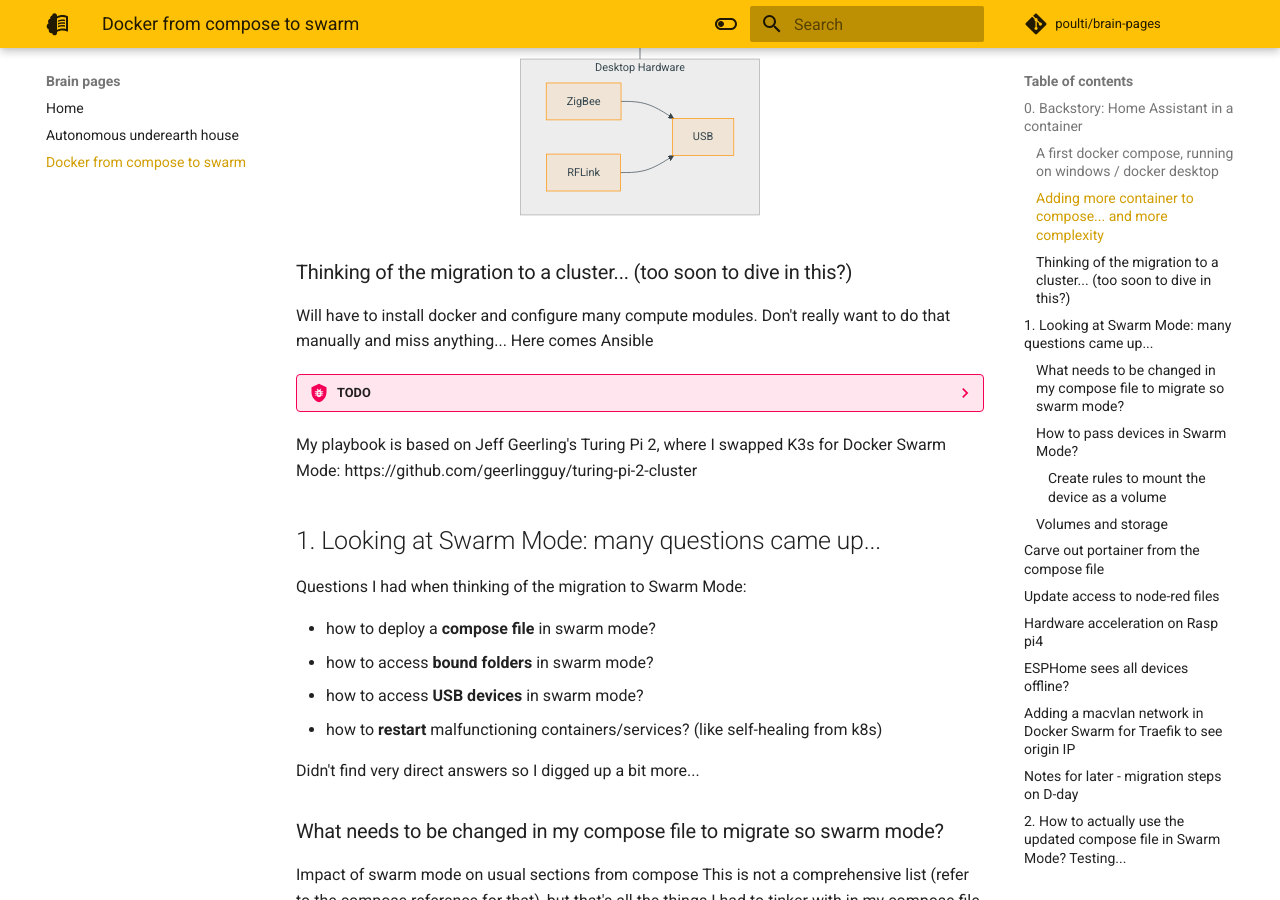
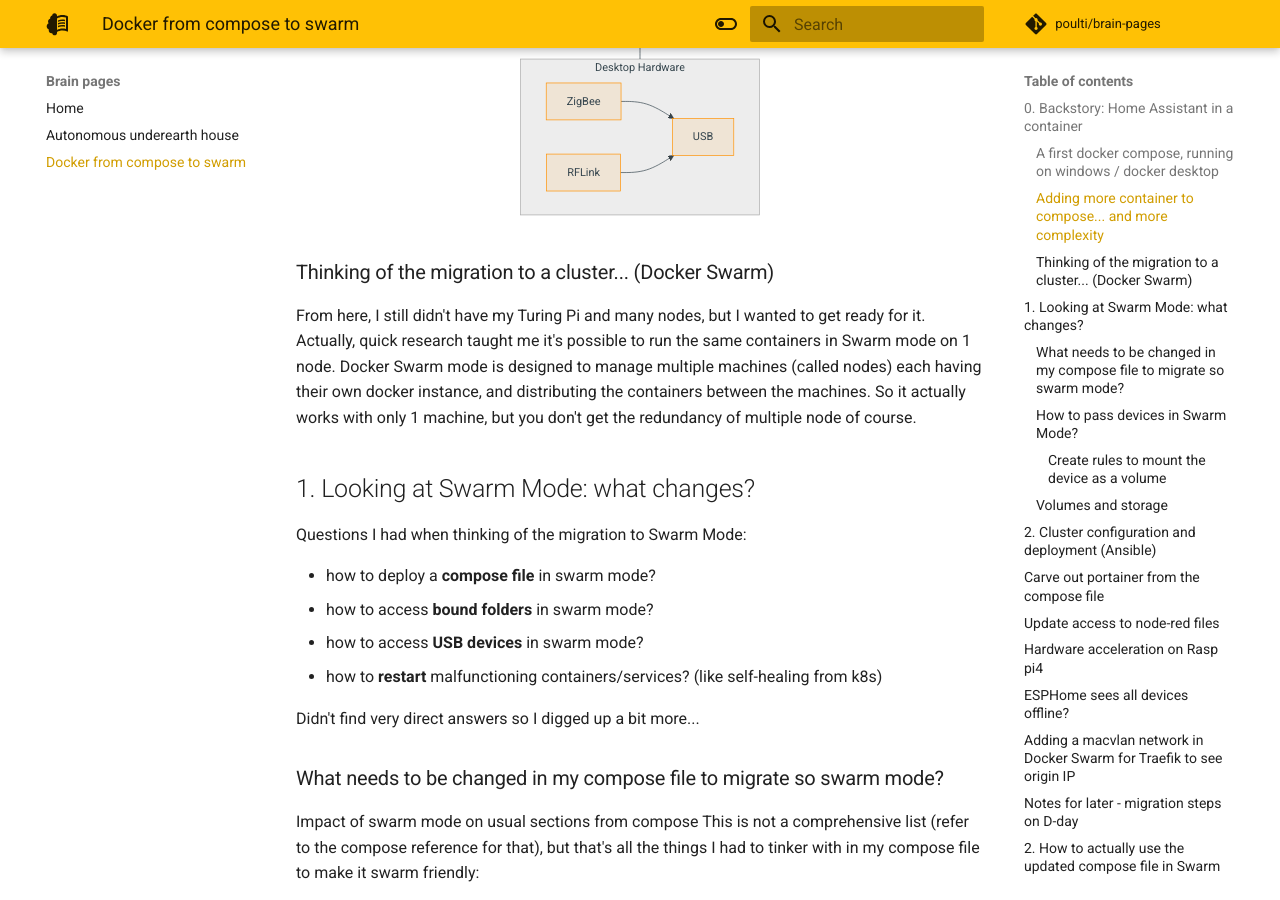
Before and after one commit to poulti/brain-pages, an MkDocs documentation site: the page built from docs/docker-from-compose-to-swarm.md, in a window 1280 px wide and 900 px high, scrolled down 4957 px. Built offline with MkDocs 1.6.1 and Material for MkDocs 9.7.7, drawn with Linux system fonts in a browser that asks for light colours; comment, search, counter and statistics services are not loaded; some of the changed text lies outside the part shown.

Commit message:
Intro to cluster

````diff
--- a/docs/docker-from-compose-to-swarm.md
+++ b/docs/docker-from-compose-to-swarm.md
@@ -205,14 +205,13 @@
 ```
 
 
-### Thinking of the migration to a cluster... (too soon to dive in this?)
+### Thinking of the migration to a cluster... (Docker Swarm)
 
-Will have to install docker and configure many compute modules. Don't really want to do that manually and miss anything... Here comes Ansible
-??? bug "TODO"
-    Ansible for setting up the Swarm Mode
-My playbook is based on Jeff Geerling's Turing Pi 2, where I swapped K3s for Docker Swarm Mode: https://github.com/geerlingguy/turing-pi-2-cluster
+From here, I still didn't have my Turing Pi and many nodes, but I wanted to get ready for it.
+Actually, quick research taught me it's possible to run the same containers in Swarm mode on 1 node.
+Docker Swarm mode is designed to manage multiple machines (called nodes) each having their own docker instance, and distributing the containers between the machines. So it actually works with only 1 machine, but you don't get the redundancy of multiple node of course.
 
-## 1. Looking at Swarm Mode: many questions came up...
+## 1. Looking at Swarm Mode: what changes?
 
 Questions I had when thinking of the migration to Swarm Mode:
 
@@ -361,6 +360,13 @@
 >If you have multiple hosts, it means each host will create its own folder on demand.
 
   - TODO: use NFS volumes
+## 2. Cluster configuration and deployment (Ansible)
+
+Will have to install docker and configure many compute modules. Don't really want to do that manually and miss anything... Here comes Ansible
+??? bug "TODO"
+    Ansible for setting up the Swarm Mode
+My playbook is based on Jeff Geerling's Turing Pi 2, where I swapped K3s for Docker Swarm Mode: https://github.com/geerlingguy/turing-pi-2-cluster
+
 
 ## Carve out portainer from the compose file
 
````
